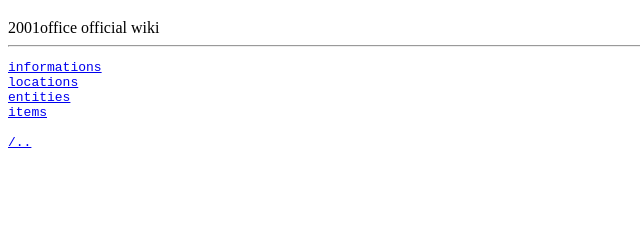
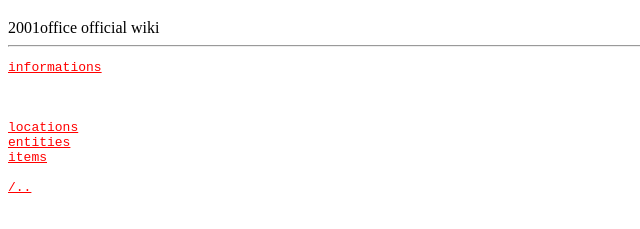
Before and after one commit to 7meowlegit/2001_eigengrau_roleplay_club, a plain HTML site: page indexs.html in a window 1280 px wide. Shown: the part 61-290 px from the top of the page, without its empty margins (0-640 px from the left). Drawn offline with Linux system fonts and the light colour scheme.

Commit message:
Update indexs.html

```diff
--- a/indexs.html
+++ b/indexs.html
@@ -12,6 +12,13 @@
             font-size: 12px;
             color: #777;
         }
+        a {
+        color: red;
+        text-align: left;}
+        a:hover { transition: all 32ms ease-out; animation: jiggle 0.9s steps(2) infinite;}
+        @keyframes jiggle { 0% { transform: rotate(0deg) translate(-0.5px, -0.5px); letter-spacing: -1.2px; }
+        25% { transform: rotate(0.2deg) translate(0.4px, 0.2px); letter-spacing: -1.1px; } 50% { transform: rotate(-0.1deg) translate(0, 0); letter-spacing: -1.3px; }
+        75% { transform: rotate(0.2deg) translate(-1px, -0.5px); letter-spacing: -1.2px; } 100% { transform: rotate(0.3deg) translate(-0.1px, -0.5px); letter-spacing: -1.3px; } }
     </style>
 </head>
 <body>
@@ -22,6 +29,9 @@
 
 <pre>
 <a href="info.html">informations</a>
+
+
+
 <a href="locations.html">locations</a>
 <a href="entities.html">entities</a>
 <a href="items.html">items</a>
```
